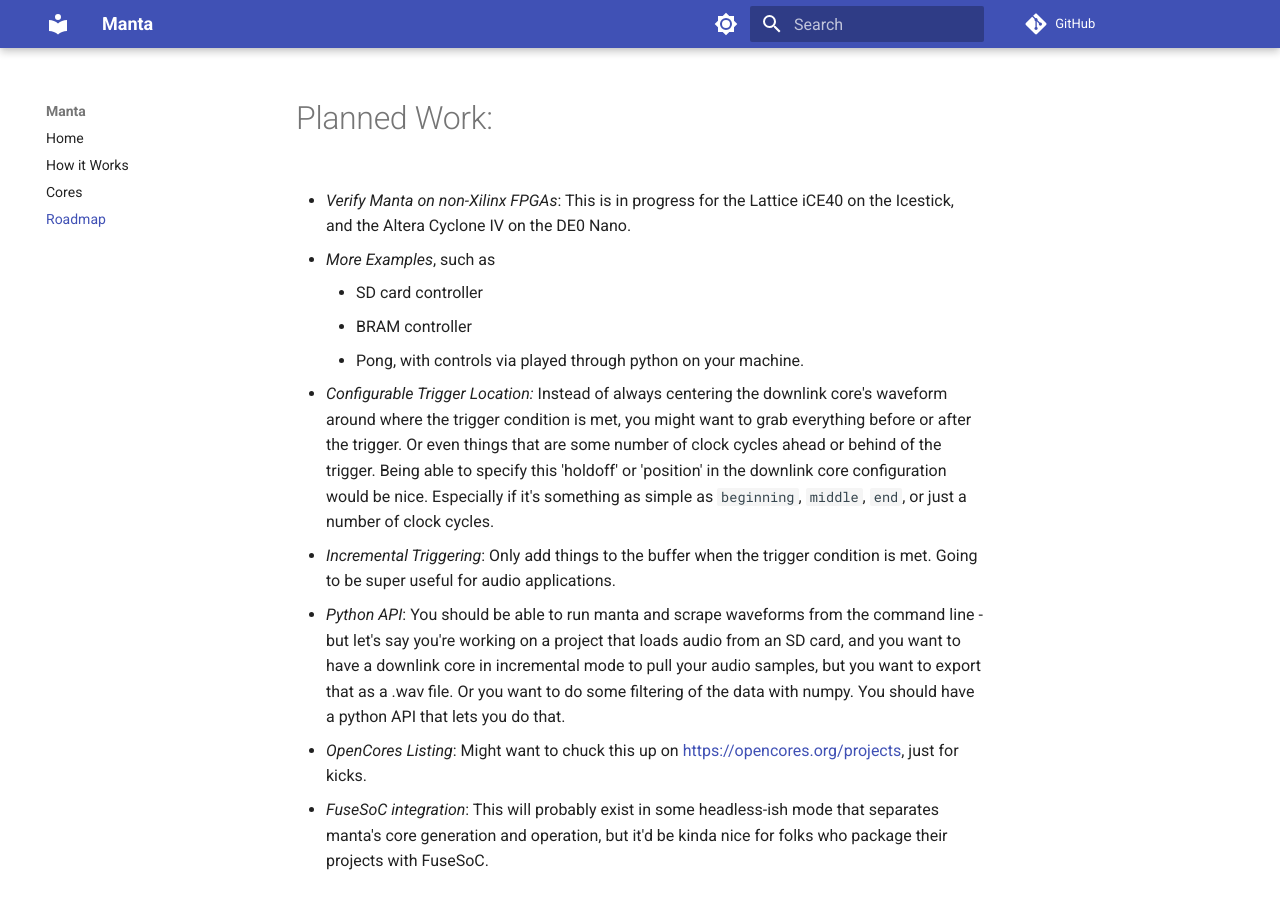
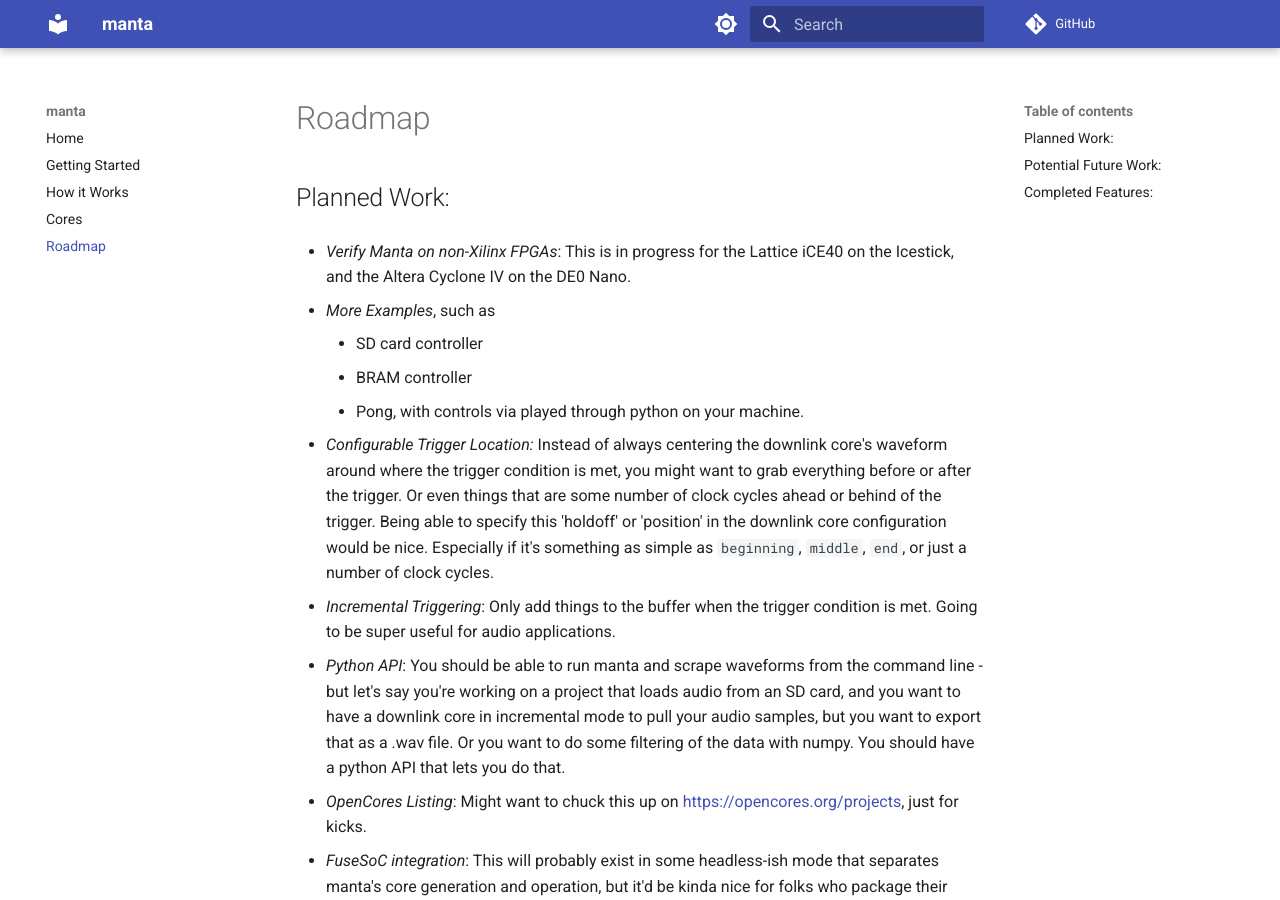
Before and after one commit to fischermoseley/manta, an MkDocs documentation site: the page built from doc/roadmap.md, in a window 1280 px wide and 900 px high. Built offline with MkDocs 1.6.1 and Material for MkDocs 9.7.7, drawn with Linux system fonts in a browser that asks for light colours; comment, search, counter and statistics services are not loaded.

Commit message:
update lotsa docs

```diff
--- a/doc/roadmap.md
+++ b/doc/roadmap.md
@@ -1,4 +1,4 @@
-# Planned Work:
+## Planned Work:
 
 - _Verify Manta on non-Xilinx FPGAs_: This is in progress for the Lattice iCE40 on the Icestick, and the Altera Cyclone IV on the DE0 Nano.
 
@@ -17,7 +17,7 @@
 
 - _FuseSoC integration_: This will probably exist in some headless-ish mode that separates manta's core generation and operation, but it'd be kinda nice for folks who package their projects with FuseSoC.
 
-# Potential Future Work:
+## Potential Future Work:
 
 The guiding principle behind adding features here is to just do a bunch of projects, run into annoying bugs, and see what'd be useful to have as a tool, and then implement that. That said, there's a few ideas I've been kicking around at the moment:
 
@@ -32,6 +32,6 @@ The guiding principle behind adding features here is to just do a bunch of proje
 * _Clock Domain Crossing:_ You should be able to put cores in different clock domains - although I'm struggling to figure out where exactly this would be useful. Xilinx's ILA will let you have multiple cores and it doesn't care much which
 clock domain those are under, so some more investigation will be needed there.
 
-# Completed Features:
+## Completed Features:
 
 * _Packaging_: Manta should fundamentally be out of the way of the hardware developer, so it needs to live on the system, not as source code in the project repo. We learned this with `lab-bc` last semester - we couldn't update it easily and it ended up living in people's git repos. Which shouldn't be necessary since they're not responsible for versioning it - we are. Same mentality here.
--- a/mkdocs.yml
+++ b/mkdocs.yml
@@ -1,4 +1,4 @@
-site_name: Manta
+site_name: manta
 site_description: Manta Documentation
 site_author: Fischer Moseley
 
@@ -8,6 +8,10 @@ docs_dir: 'doc'
 
 theme:
   name: material
+  features:
+    - content.code.copy
+    - content.code.annotate
+
   palette:
     # Palette toggle for light mode
     - media: "(prefers-color-scheme: light)"
@@ -25,8 +29,18 @@ theme:
         icon: material/brightness-4
         name: Switch to light mode
 
+markdown_extensions:
+  - pymdownx.highlight:
+      anchor_linenums: true
+      line_spans: __span
+      pygments_lang_class: true
+  - pymdownx.inlinehilite
+  - pymdownx.snippets
+  - pymdownx.superfences
+
 nav:
     - Home: index.md
-    - How it Works: theory_of_operation.md
+    - Getting Started: getting_started.md
+    - How it Works: how_it_works.md
     - Cores: cores.md
     - Roadmap: roadmap.md
```
Also changed, not shown: doc/cores.md (+1 -3 lines), doc/getting_started.md (added, +5 -0 lines), doc/how_it_works.md (added, +41 -0 lines), doc/index.md (+40 -0 lines), doc/theory_of_operation.md (deleted, +0 -44 lines).
